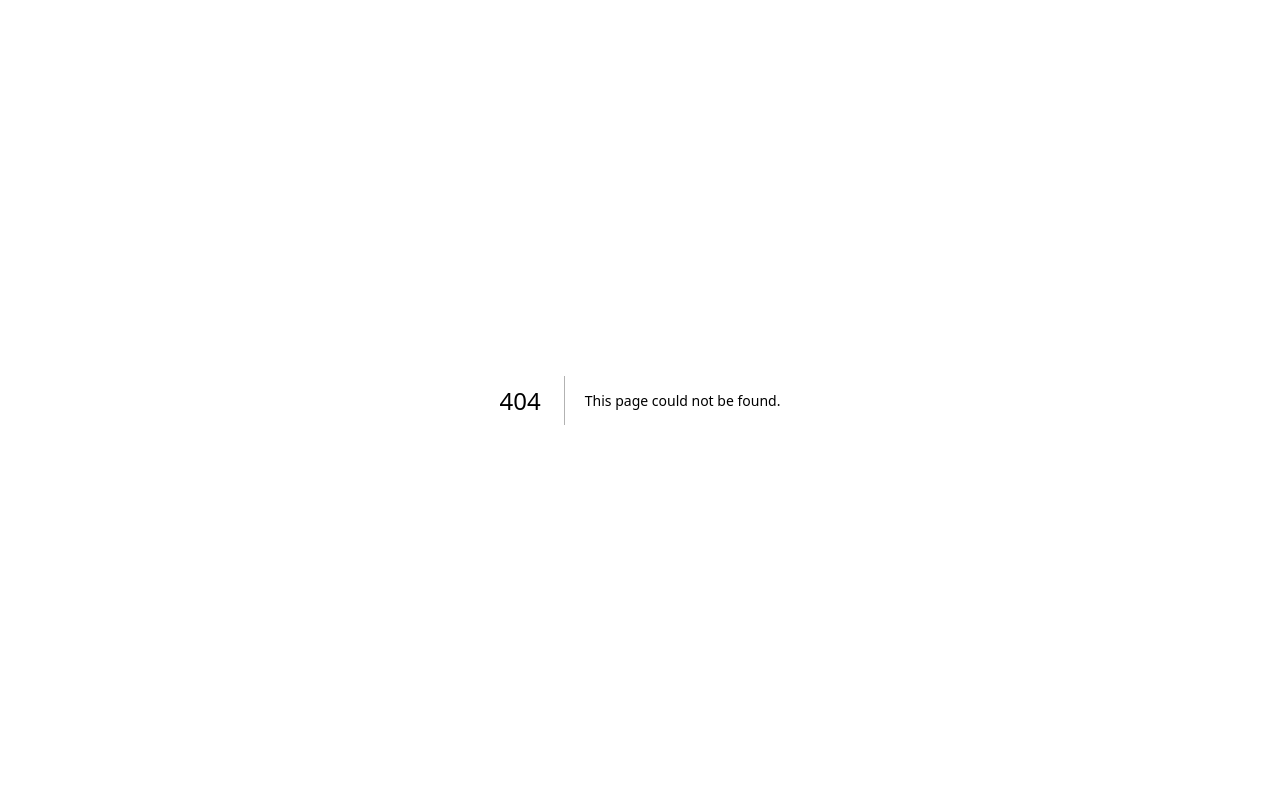
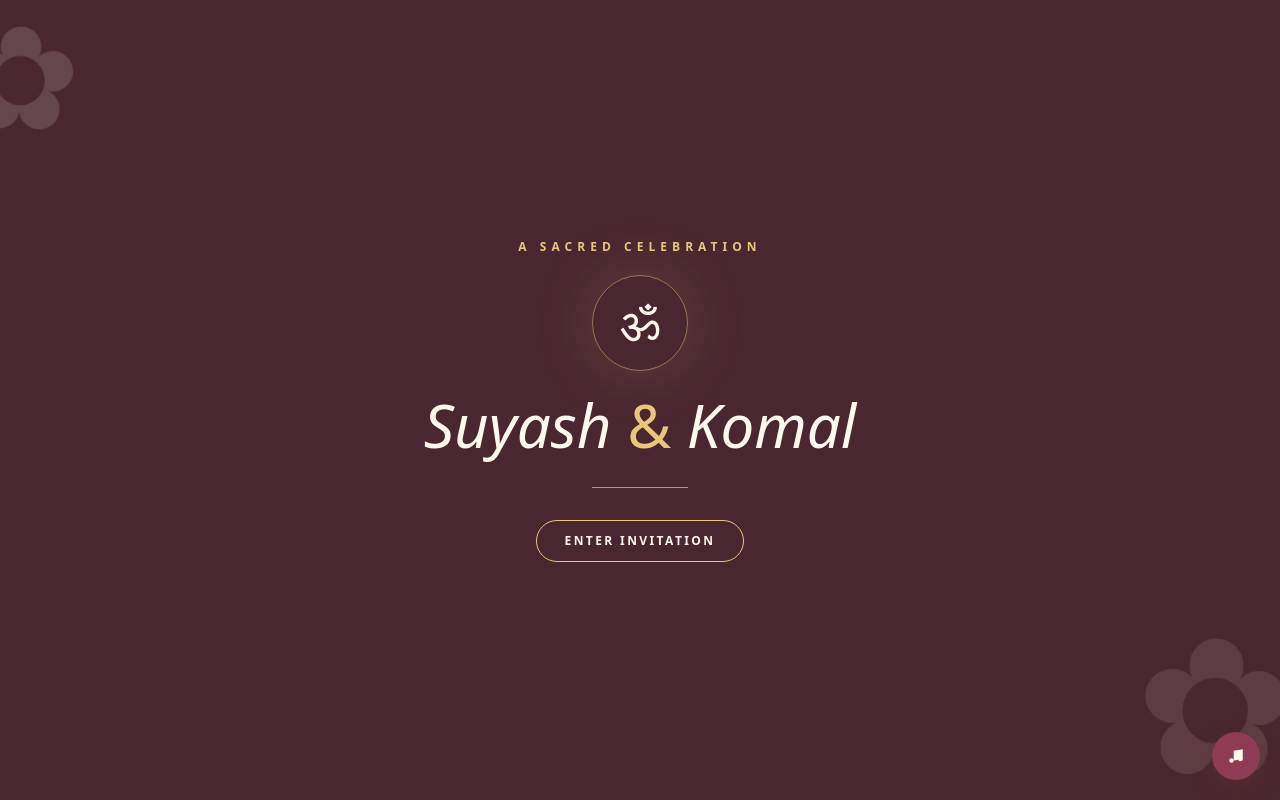
Before and after one commit to RohanDavidRaj/pankaj-pooja-invitation, a Next.js app: page /suyash in a window 1280 px wide. Before the commit this address had no page. Shown: the top 800 px of the page. Built offline with nearby package versions, Linux system fonts and the light colour scheme.

Commit message:
Add second invite variant for groom's side

```diff
--- a/app/page.js
+++ b/app/page.js
@@ -1,53 +1,82 @@
-"use client";
+// "use client";
 
-import { useEffect, useRef, useState } from "react";
-import { AnimatePresence } from "framer-motion";
-import Countdown from "../components/Countdown";
-import Hero from "../components/Hero";
-import SplashScreen from "../components/SplashScreen";
-import Venue from "../components/Venue";
-import BackgroundMusic from "../components/BackgroundMusic";
+// import { useEffect, useRef, useState } from "react";
+// import { AnimatePresence } from "framer-motion";
+// import Countdown from "../components/Countdown";
+// import Hero from "../components/Hero";
+// import SplashScreen from "../components/SplashScreen";
+// import Venue from "../components/Venue";
+// import BackgroundMusic from "../components/BackgroundMusic";
+
+// export default function Home() {
+//   const [hasEntered, setHasEntered] = useState(false);
+//   const musicRef = useRef(null);
+//   const venueRef = useRef(null);
+
+//   const handleEnter = () => {
+//     setHasEntered(true);
+//     musicRef.current?.play(); // same tap that opens the invite also starts the music
+//   };
+
+//   useEffect(() => {
+//     if (!hasEntered) return;
+
+//     // Step 1 — after 1s, nudge down a little so the guest notices there's more below.
+//     const peekTimer = setTimeout(() => {
+//       window.scrollTo({ top: 160, behavior: "smooth" });
+//     }, 1000);
+
+//     // Step 2 — 1 more second after that (2s total), continue scrolling down to the venue/location section.
+//     const venueTimer = setTimeout(() => {
+//       venueRef.current?.scrollIntoView({ behavior: "smooth", block: "start" });
+//     }, 2000);
+
+//     return () => {
+//       clearTimeout(peekTimer);
+//       clearTimeout(venueTimer);
+//     };
+//   }, [hasEntered]);
+
+//   return (
+//     <main>
+//       <AnimatePresence>
+//         {!hasEntered && <SplashScreen onEnter={handleEnter} />}
+//       </AnimatePresence>
+//       <BackgroundMusic ref={musicRef} src="/invitation-assets/song.mp3" />
+//       <Hero isVisible={hasEntered} />
+//       <Countdown />
+//       <div ref={venueRef}>
+//         <Venue />
+//       </div>
+//     </main>
+//   );
+// }
+import InviteExperience from "../components/InviteExperience";
+
+export const metadata = {
+  title: "Komal & Suyash — Engagement Invitation",
+  description: "Together with their families, delighted to announce their engagement. Friday, 14 August 2026, 11:00 AM onwards at Chhappan Bhog, Chhatrapati Sambhaji Nagar.",
+  openGraph: {
+    title: "Komal & Suyash — Engagement Invitation",
+    description: "You're invited! Friday, 14 August 2026, 11:00 AM onwards at Chhappan Bhog, Chhatrapati Sambhaji Nagar.",
+    images: [{ url: "/invitation-assets/og-preview.png", width: 1200, height: 630, alt: "Komal & Suyash Engagement Invitation" }],
+    locale: "en_IN",
+    type: "website"
+  },
+  twitter: {
+    card: "summary_large_image",
+    title: "Komal & Suyash — Engagement Invitation",
+    images: ["/invitation-assets/og-preview.png"]
+  }
+};
 
 export default function Home() {
-  const [hasEntered, setHasEntered] = useState(false);
-  const musicRef = useRef(null);
-  const venueRef = useRef(null);
-
-  const handleEnter = () => {
-    setHasEntered(true);
-    musicRef.current?.play(); // same tap that opens the invite also starts the music
-  };
-
-  useEffect(() => {
-    if (!hasEntered) return;
-
-    // Step 1 — after 1s, nudge down a little so the guest notices there's more below.
-    const peekTimer = setTimeout(() => {
-      window.scrollTo({ top: 160, behavior: "smooth" });
-    }, 1000);
-
-    // Step 2 — 1 more second after that (2s total), continue scrolling down to the venue/location section.
-    const venueTimer = setTimeout(() => {
-      venueRef.current?.scrollIntoView({ behavior: "smooth", block: "start" });
-    }, 2000);
-
-    return () => {
-      clearTimeout(peekTimer);
-      clearTimeout(venueTimer);
-    };
-  }, [hasEntered]);
-
   return (
-    <main>
-      <AnimatePresence>
-        {!hasEntered && <SplashScreen onEnter={handleEnter} />}
-      </AnimatePresence>
-      <BackgroundMusic ref={musicRef} src="/invitation-assets/song.mp3" />
-      <Hero isVisible={hasEntered} />
-      <Countdown />
-      <div ref={venueRef}>
-        <Venue />
-      </div>
-    </main>
+    <InviteExperience
+      nameFirst="Komal"
+      nameSecond="Suyash"
+      phoneDisplay="7972529935 / 9403123453"
+      phoneHref="tel:7972529935"
+    />
   );
 }
--- /dev/null
+++ b/app/suyash/page.js
@@ -0,0 +1,29 @@
+import InviteExperience from "../../components/InviteExperience";
+
+export const metadata = {
+  title: "Suyash & Komal — Engagement Invitation",
+  description: "Together with their families, delighted to announce their engagement. Friday, 14 August 2026, 11:00 AM onwards at Chhappan Bhog, Chhatrapati Sambhaji Nagar.",
+  openGraph: {
+    title: "Suyash & Komal — Engagement Invitation",
+    description: "You're invited! Friday, 14 August 2026, 11:00 AM onwards at Chhappan Bhog, Chhatrapati Sambhaji Nagar.",
+    images: [{ url: "/invitation-assets/og-preview-suyash.png", width: 1200, height: 630, alt: "Suyash & Komal Engagement Invitation" }],
+    locale: "en_IN",
+    type: "website"
+  },
+  twitter: {
+    card: "summary_large_image",
+    title: "Suyash & Komal — Engagement Invitation",
+    images: ["/invitation-assets/og-preview-suyash.png"]
+  }
+};
+
+export default function SuyashSide() {
+  return (
+    <InviteExperience
+      nameFirst="Suyash"
+      nameSecond="Komal"
+      phoneDisplay="9657184378 / 9209662450"
+      phoneHref="tel:9657184378"
+    />
+  );
+}
--- a/components/Hero.jsx
+++ b/components/Hero.jsx
@@ -13,7 +13,13 @@ const detailReveal = {
   show: { opacity: 1, y: 0 }
 };
 
-export default function Hero({ isVisible }) {
+export default function Hero({
+  isVisible,
+  nameFirst = "Komal",
+  nameSecond = "Suyash",
+  phoneDisplay = "7972529935 / 9403123453",
+  phoneHref = "tel:7972529935"
+}) {
   return (
     <section id="celebration" className="relative h-dvh overflow-hidden bg-[#fff5df] px-3 py-2 sm:h-auto sm:min-h-dvh sm:overflow-x-hidden sm:px-10 sm:py-16">
       <motion.div
@@ -36,7 +42,7 @@ export default function Hero({ isVisible }) {
               <Image src="/invitation-assets/ganesha-lotus.png" alt="Lord Ganesha seated on a lotus" fill priority unoptimized sizes="176px" className="object-contain drop-shadow-[0_12px_12px_rgba(134,72,72,.2)]" />
             </motion.div>
             <motion.p variants={detailReveal} className="text-[7px] font-bold uppercase tracking-[0.15em] text-[#725d4e] sm:text-xs sm:tracking-[0.28em]">Together with their families</motion.p>
-            <motion.h1 variants={detailReveal} whileHover={{ scale: 1.03 }} className="mt-1 font-display text-2xl italic leading-none text-[#562d32] sm:mt-5 sm:text-7xl">Komal <span className="text-[#b99161]">&</span> Suyash</motion.h1>
+            <motion.h1 variants={detailReveal} whileHover={{ scale: 1.03 }} className="mt-1 font-display text-2xl italic leading-none text-[#562d32] sm:mt-5 sm:text-7xl">{nameFirst} <span className="text-[#b99161]">&</span> {nameSecond}</motion.h1>
             <motion.p variants={detailReveal} className="mt-1 text-[9px] font-bold uppercase tracking-[0.1em] text-[#725d4e] sm:mt-6 sm:text-sm">Delighted to announce their engagement</motion.p>
             <motion.div variants={detailReveal} className="mx-auto my-1.5 flex items-center justify-center gap-2 text-[#b99161] sm:my-7 sm:gap-3"><span className="h-px w-8 bg-current sm:w-12" />✦<span className="h-px w-8 bg-current sm:w-12" /></motion.div>
             <motion.div variants={detailReveal} className="grid grid-cols-3 items-center gap-1 text-ink sm:gap-3">
@@ -51,7 +57,7 @@ export default function Hero({ isVisible }) {
               <Image src="/invitation-assets/engagement-logo.png" alt="Komal and Suyash engagement illustration" fill unoptimized sizes="(max-width: 640px) 288px, 384px" className="object-contain object-bottom drop-shadow-[0_18px_15px_rgba(87,46,42,.18)]" />
             </motion.div>
             <motion.p variants={detailReveal} className="mt-0.5 text-[9px] text-ink/80 sm:mt-2 sm:text-sm">With best compliments from <span className="font-display text-sm text-[#8f3b55] sm:text-xl">Family</span></motion.p>
-            <motion.a variants={detailReveal} href="tel:7972529935" className="mt-1 inline-block text-[9px] font-bold text-[#8f3b55] transition hover:text-[#5b2935] sm:mt-5 sm:text-sm">☎ 7972529935 / 9403123453</motion.a>
+            <motion.a variants={detailReveal} href={phoneHref} className="mt-1 inline-block text-[9px] font-bold text-[#8f3b55] transition hover:text-[#5b2935] sm:mt-5 sm:text-sm">☎ {phoneDisplay}</motion.a>
           </motion.div>
         </article>
       </motion.div>
--- /dev/null
+++ b/components/InviteExperience.jsx
@@ -0,0 +1,59 @@
+"use client";
+
+import { useEffect, useRef, useState } from "react";
+import { AnimatePresence } from "framer-motion";
+import Countdown from "./Countdown";
+import Hero from "./Hero";
+import SplashScreen from "./SplashScreen";
+import Venue from "./Venue";
+import BackgroundMusic from "./BackgroundMusic";
+
+export default function InviteExperience({ nameFirst, nameSecond, phoneDisplay, phoneHref }) {
+  const [hasEntered, setHasEntered] = useState(false);
+  const musicRef = useRef(null);
+  const venueRef = useRef(null);
+
+  const handleEnter = () => {
+    setHasEntered(true);
+    musicRef.current?.play(); // same tap that opens the invite also starts the music
+  };
+
+  useEffect(() => {
+    if (!hasEntered) return;
+
+    // Step 1 — after 1s, nudge down a little so the guest notices there's more below.
+    const peekTimer = setTimeout(() => {
+      window.scrollTo({ top: 160, behavior: "smooth" });
+    }, 1000);
+
+    // Step 2 — 1 more second after that (2s total), continue scrolling down to the venue/location section.
+    const venueTimer = setTimeout(() => {
+      venueRef.current?.scrollIntoView({ behavior: "smooth", block: "start" });
+    }, 2000);
+
+    return () => {
+      clearTimeout(peekTimer);
+      clearTimeout(venueTimer);
+    };
+  }, [hasEntered]);
+
+  return (
+    <main>
+      <AnimatePresence>
+        {!hasEntered && <SplashScreen onEnter={handleEnter} nameFirst={nameFirst} nameSecond={nameSecond} />}
+      </AnimatePresence>
+      <BackgroundMusic ref={musicRef} src="/invitation-assets/song.mp3" />
+      <Hero
+        isVisible={hasEntered}
+        nameFirst={nameFirst}
+        nameSecond={nameSecond}
+        phoneDisplay={phoneDisplay}
+        phoneHref={phoneHref}
+      />
+      <Countdown />
+      <div ref={venueRef}>
+        <Venue />
+      </div>
+    </main>
+  );
+}
--- a/components/SplashScreen.jsx
+++ b/components/SplashScreen.jsx
@@ -2,7 +2,7 @@
 
 import { motion } from "framer-motion";
 
-export default function SplashScreen({ onEnter }) {
+export default function SplashScreen({ onEnter, nameFirst = "Komal", nameSecond = "Suyash" }) {
   return (
     <motion.div
       className="fixed inset-0 z-50 grid place-items-center overflow-hidden bg-[#4a2630] px-6 text-center text-cream"
@@ -19,7 +19,7 @@ export default function SplashScreen({ onEnter }) {
       >
         <p className="mb-5 text-xs font-semibold uppercase tracking-[0.42em] text-[#e8c77b]">A sacred celebration</p>
         <div className="mx-auto mb-6 grid h-24 w-24 place-items-center rounded-full border border-[#e8c77b]/50 text-5xl shadow-[0_0_60px_rgba(232,199,123,.18)]">ॐ</div>
-        <h1 className="font-display text-5xl italic sm:text-6xl">Komal <span className="not-italic text-[#e8c77b]">&</span> Suyash</h1>
+        <h1 className="font-display text-5xl italic sm:text-6xl">{nameFirst} <span className="not-italic text-[#e8c77b]">&</span> {nameSecond}</h1>
         <div className="mx-auto my-8 h-px w-24 bg-[#e8c77b]/70" />
         <button
           onClick={onEnter}
```
Also changed, not shown: public/invitation-assets/og-preview-suyash.png (added).
